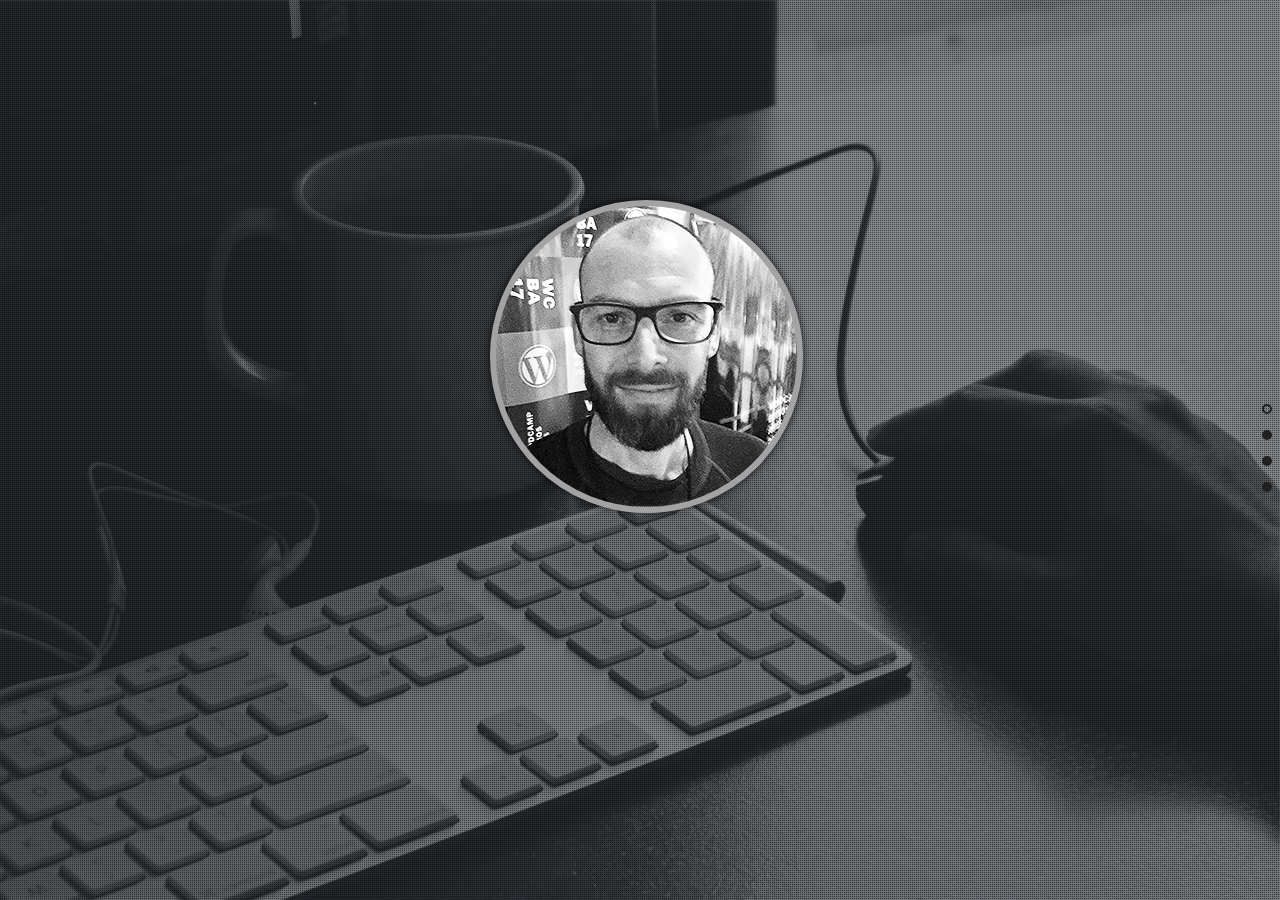
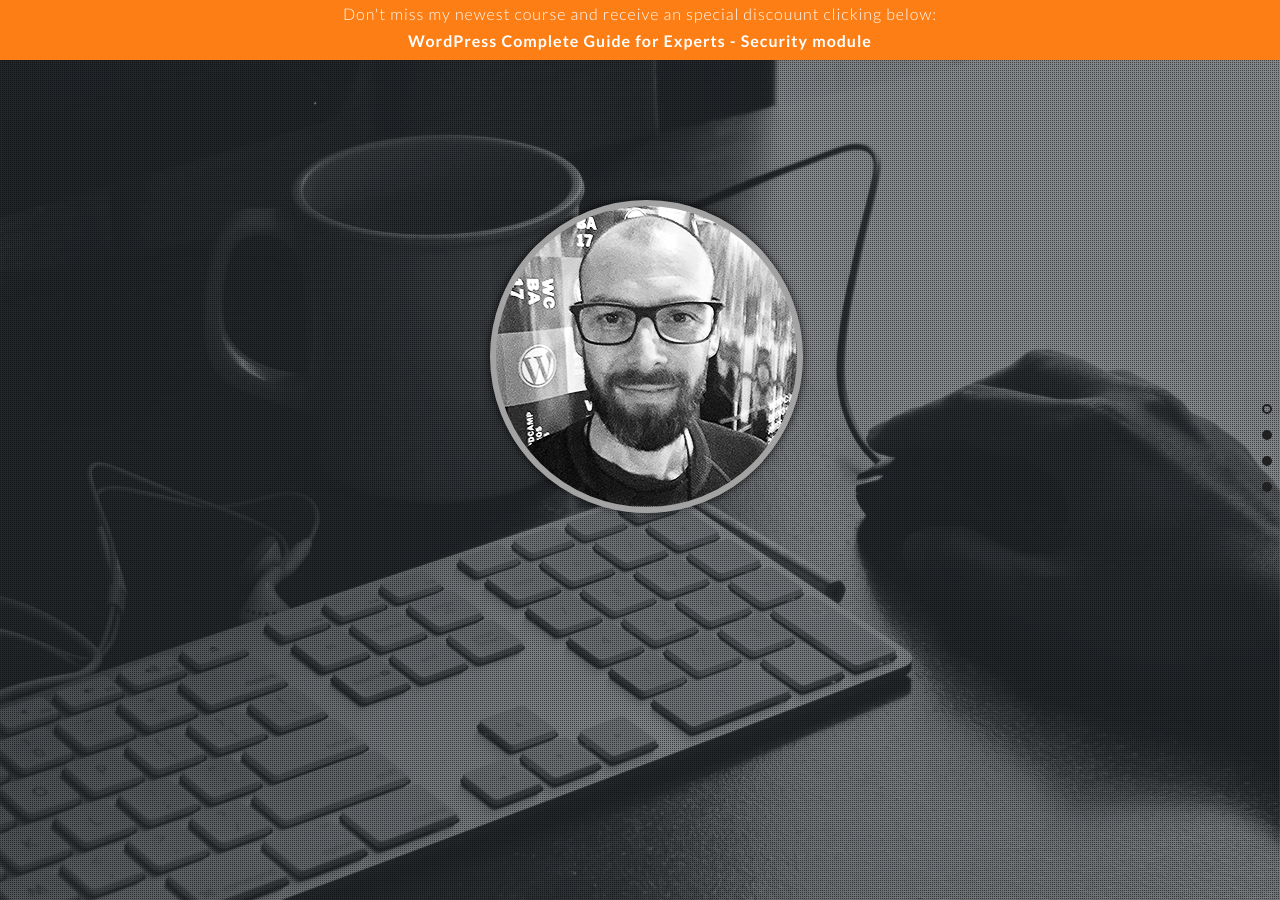
Before and after one commit to donini/donini.me, a Jekyll site: the page built from pt.md, in a window 1280 px wide and 900 px high. Built offline with Jekyll 4.4.1, drawn with Linux system fonts in a browser that asks for light colours.

Commit message:
Adding the anouncement for the course

```diff
--- a/_config.yml
+++ b/_config.yml
@@ -20,4 +20,4 @@
 
 plugins:
 #  - jekyll-gist
-  - jekyll-paginate
+#  - jekyll-paginate
--- a/_includes/general/header.html
+++ b/_includes/general/header.html
@@ -0,0 +1,8 @@
+<div class="row anouncement">
+    <div class="col-md-12">
+        <a href="http://donini.me/wcge-security/" alt="WordPress Complete Guide for Experts - Security module" title="WordPress Complete Guide for Experts - Security module">
+            <span>Don't miss my newest course and receive an special discouunt clicking below:</span>
+            <span>WordPress Complete Guide for Experts - Security module</span>
+        </a>
+    </div>
+</div>
--- a/assets/css/donini-me.scss
+++ b/assets/css/donini-me.scss
@@ -26,6 +26,7 @@
 $color_black: rgba(32, 32, 32, 1);
 $color_gray64: rgba(163, 163, 163, 1);
 $color_grey_dark: rgb(138, 138, 138);
+$color_anouncement: rgb(253, 126, 20);
 
 // Sizes
 $h1_size: 28px;
@@ -39,9 +40,10 @@
 
 // @import url("@import url(https://fonts.googleapis.com/css?family=Alegreya:400,700,400italic,700italic");
 @import url("http://fonts.googleapis.com/css?family=PT+Sans:400,400italic,700|Abril+Fatface");
-@import url("https://fonts.googleapis.com/css?family=Lato:300");
+@import url("https://fonts.googleapis.com/css?family=Lato:300,400,700,900");
 // Import partials from `sass_dir` (defaults to `_sass`)
 @import
+		"anouncement",
 		"base",
 		"profile-photo",
 		"profile-about",
--- /dev/null
+++ b/assets/css/sass/_anouncement.scss
@@ -0,0 +1,26 @@
+.anouncement {
+    background-color: $color_anouncement;
+    position: fixed;
+    width: 100%;
+    z-index: 99;
+    height: 60px;
+    text-align: center;
+    font-family: Lato;
+    a {
+        color: $color_white;
+        display: inline-block;
+        text-align: center;
+        font-weight: 300;
+        letter-spacing: 1px;
+        line-height: 27px;
+        span {
+            display: block;
+            &:last-child {
+                font-weight: 700;
+                &:hover {
+                    text-decoration: underline;
+                }
+            }
+        }
+    }
+}
```
Also changed, not shown: 1 other file.
